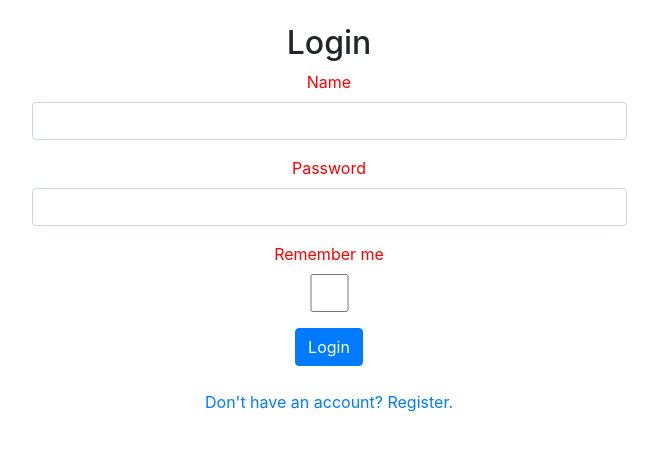
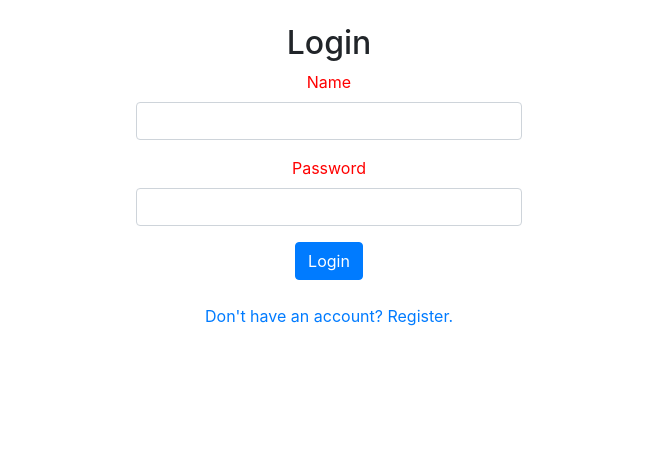
Before and after one commit to arvydasg/stackunderflow, a Flask app: page /auth/login in a window 1280 px wide. Shown: the part 72-523 px from the top of the page, without its empty margins (311-969 px from the left). Run offline with Flask 3, Linux system fonts and the light colour scheme; some libraries are stand-ins or nearby versions.

Commit message:
styled login template

```diff
--- a/stackunderflow_app/templates/auth/login.html
+++ b/stackunderflow_app/templates/auth/login.html
@@ -2,6 +2,8 @@
 {% from "_render_field.html" import render_field %}
 
 {% block content %}
+
+    <div class="container">
 
         {% with messages = get_flashed_messages() %}
             {% if messages %}
@@ -13,16 +15,14 @@
             {% endif %}
         {% endwith %}
 
-    <div class="container">
         <div class="row justify-content-center">
-            <div class="col-md-6 text-center">
+            <div class="col-md-4 text-center">
                 <h2>Login</h2>
                 <form method="POST" action="{{ url_for('auth.route_login') }}" novalidate>
                     {{ form.csrf_token }}
                     <div class="form-group">
                         {{render_field(form.name, class="form-control")}}
                         {{render_field(form.password, class="form-control")}}
-                        {{render_field(form.remember, class="form-control")}}
                     </div>
                     <button type="submit" class="btn btn-primary">Login</button>
                 </form>
```
Lines whose indentation alone changed are shown as unchanged.
